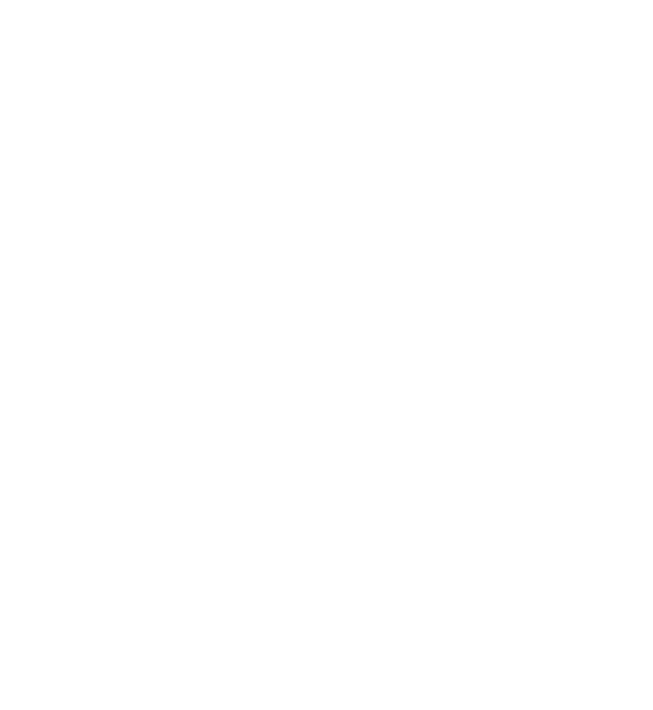
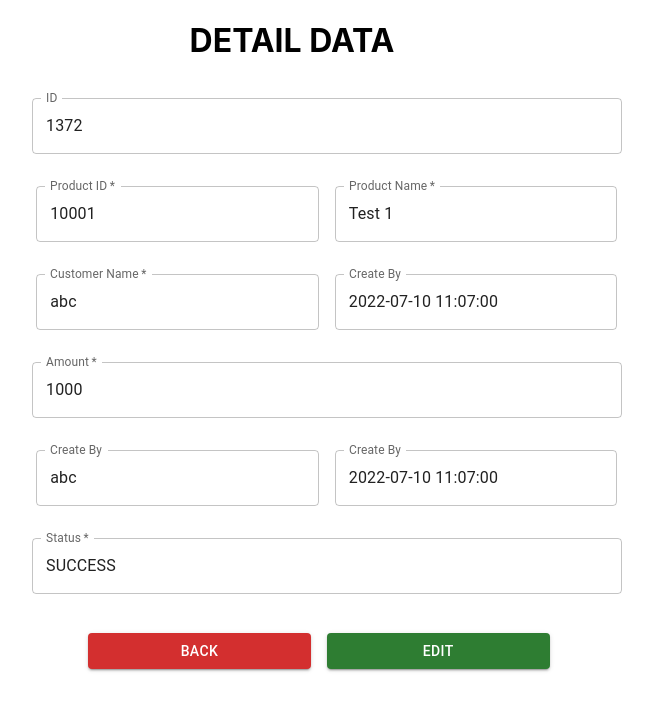
Before and after one commit to HilariusRyanAB/test_ids_ryan, a React (Create React App) app: page /test_ids_ryan/detail/1372 in a window 1280 px wide. Before the commit this address had no page. Shown: the top 710 px of the page, without its empty margins (348-1001 px from the left). Built offline with nearby package versions, Linux system fonts and the light colour scheme.

Commit message:
commit_6

```diff
--- a/src/routes/RouteStack.js
+++ b/src/routes/RouteStack.js
@@ -9,10 +9,10 @@
   return(
     <Router>
       <Routes>
-        <Route path={'/'} component={Home} element={<Home data={data} addData={addData} editData={editData}/>} />
-        <Route path={'/home'} component={Home} element={<Home data={data} status={status} addData={addData} editData={editData}/>} />
-        <Route path={'/add'} component={Add} element={<Add data={data} addData={addData}/>} />
-        <Route path={'/detail/:id'} component={Detail} element={<Detail data={data} status={status} editData={editData}/>} />
+        <Route path={'/test_ids_ryan/'} component={Home} element={<Home data={data} addData={addData} editData={editData}/>} />
+        <Route path={'/test_ids_ryan/home'} component={Home} element={<Home data={data} status={status} addData={addData} editData={editData}/>} />
+        <Route path={'/test_ids_ryan/add'} component={Add} element={<Add data={data} addData={addData}/>} />
+        <Route path={'/test_ids_ryan/detail/:id'} component={Detail} element={<Detail data={data} status={status} editData={editData}/>} />
       </Routes>
     </Router>
   );
```
